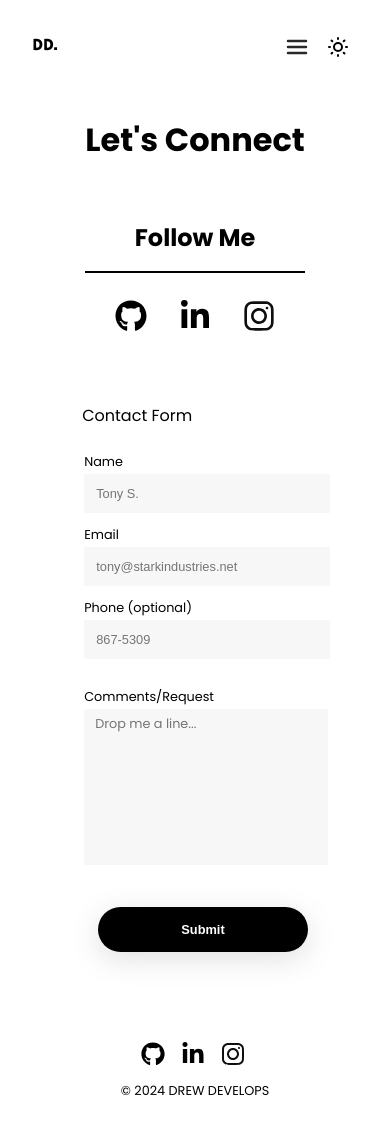
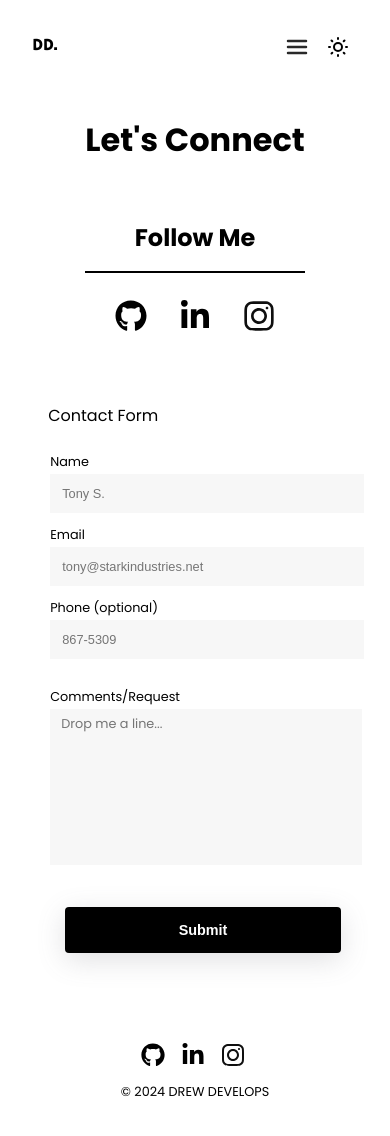
Before and after one commit to drewdoesdevelopment/drew-develops, a SvelteKit app: page /connect in a window 390 px wide. Shown: the top 1136 px of the page. Built offline with nearby package versions, Linux system fonts and the light colour scheme.

Commit message:
Mobile form style changes

```diff
--- a/src/routes/connect/+page.svelte
+++ b/src/routes/connect/+page.svelte
@@ -150,9 +150,10 @@ form {
     }
 
     button {
+        border-radius: 4px;
         margin-top: 2rem;
         width: 95%;
-        font-size: 0.8rem;
+        font-size: 0.9rem;
     }
 
     .flex {
@@ -222,6 +223,7 @@ fieldset {
         flex-direction: column;
         justify-content: center;
         align-items: center;
+        width: 100%;
     }
 
     legend {
```
